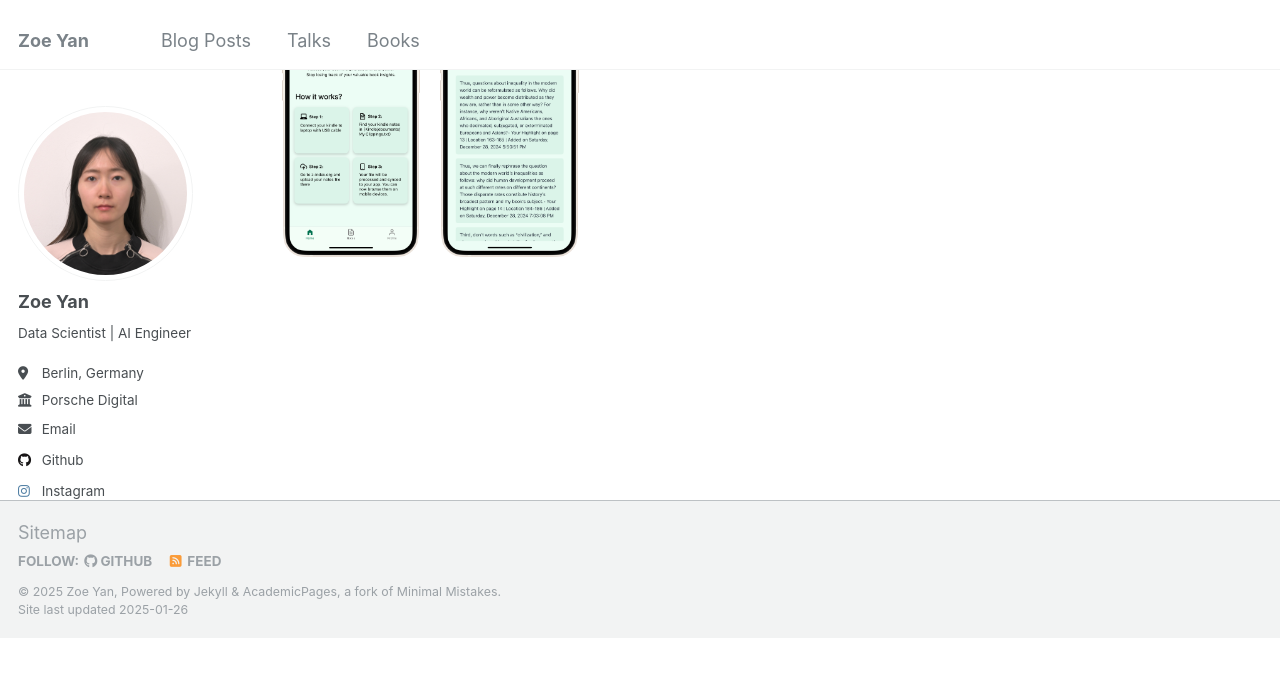
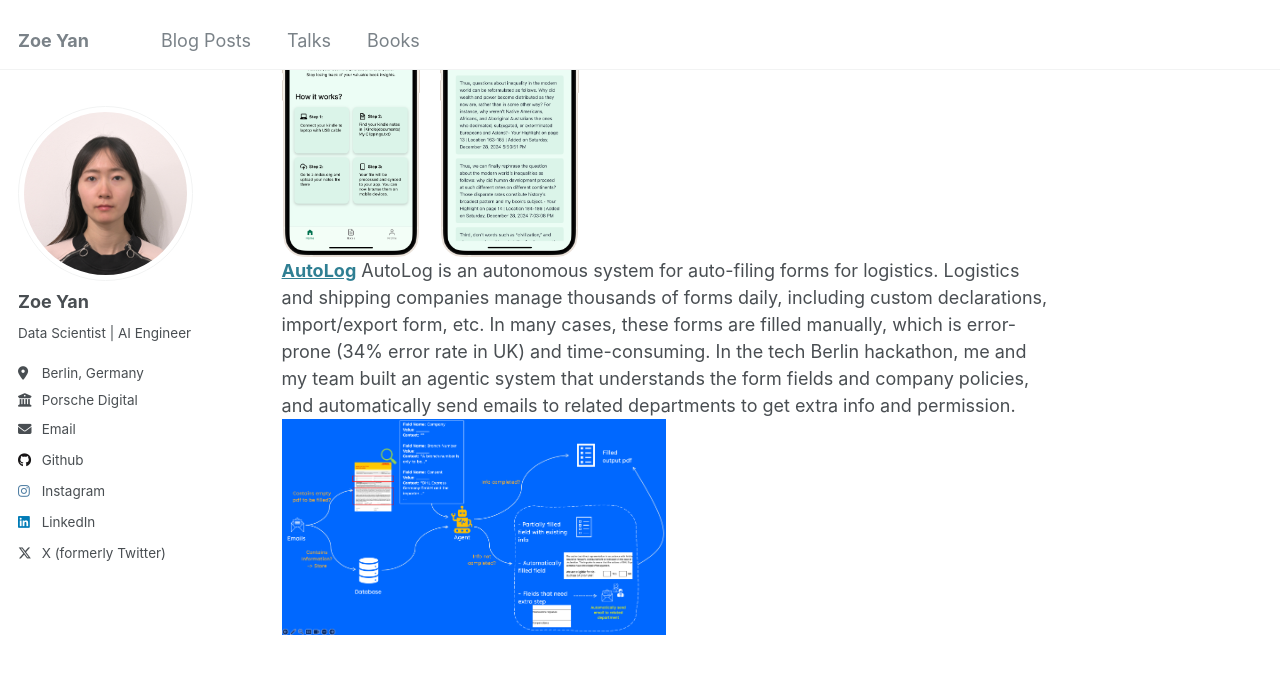
Before and after one commit to zoezyn/zoezyn.github.io, a Jekyll site: the page built from _pages/about.md, in a window 1280 px wide and 900 px high, scrolled down 3067 px. Shown: the top 677 px of the window. Built offline with Jekyll 4.4.1, drawn with Linux system fonts in a browser that asks for light colours; before the commit the page ends 3705 px from its top, so only the background shows below that.

Commit message:
add autolog

```diff
--- a/_pages/about.md
+++ b/_pages/about.md
@@ -84,3 +84,8 @@ On mobile app (name: Zindex):
     <img src='/images/zindex-3.png' style="width: 18%; height: auto;">
     <img src='/images/zindex-4.png' style="width: 18%; height: auto;">
 </div>
+
+
+**[AutoLog](https://github.com/zoezyn/Hackathon-2025/tree/main)**
+AutoLog is an autonomous system for auto-filing forms for logistics. Logistics and shipping companies manage thousands of forms daily, including custom declarations, import/export form, etc. In many cases, these forms are filled manually, which is error-prone (34% error rate in UK) and time-consuming. In the tech Berlin hackathon, me and my team built an agentic system that understands the form fields and company policies, and automatically send emails to related departments to get extra info and permission.
+<img src='/images/autolog.jpg' style="width: 50%; height: auto;">
```
Also changed, not shown: images/autolog.jpg (added).
